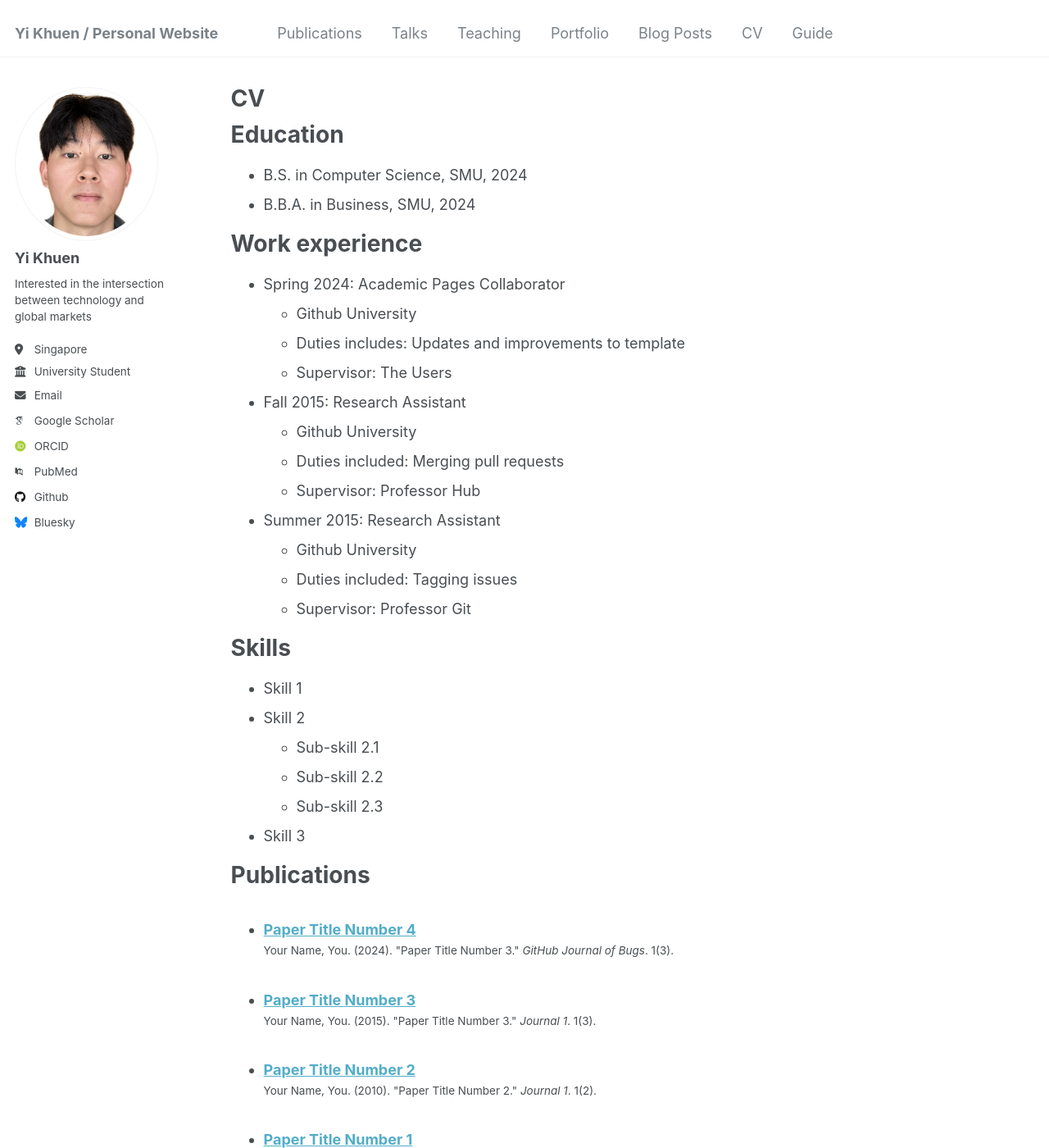
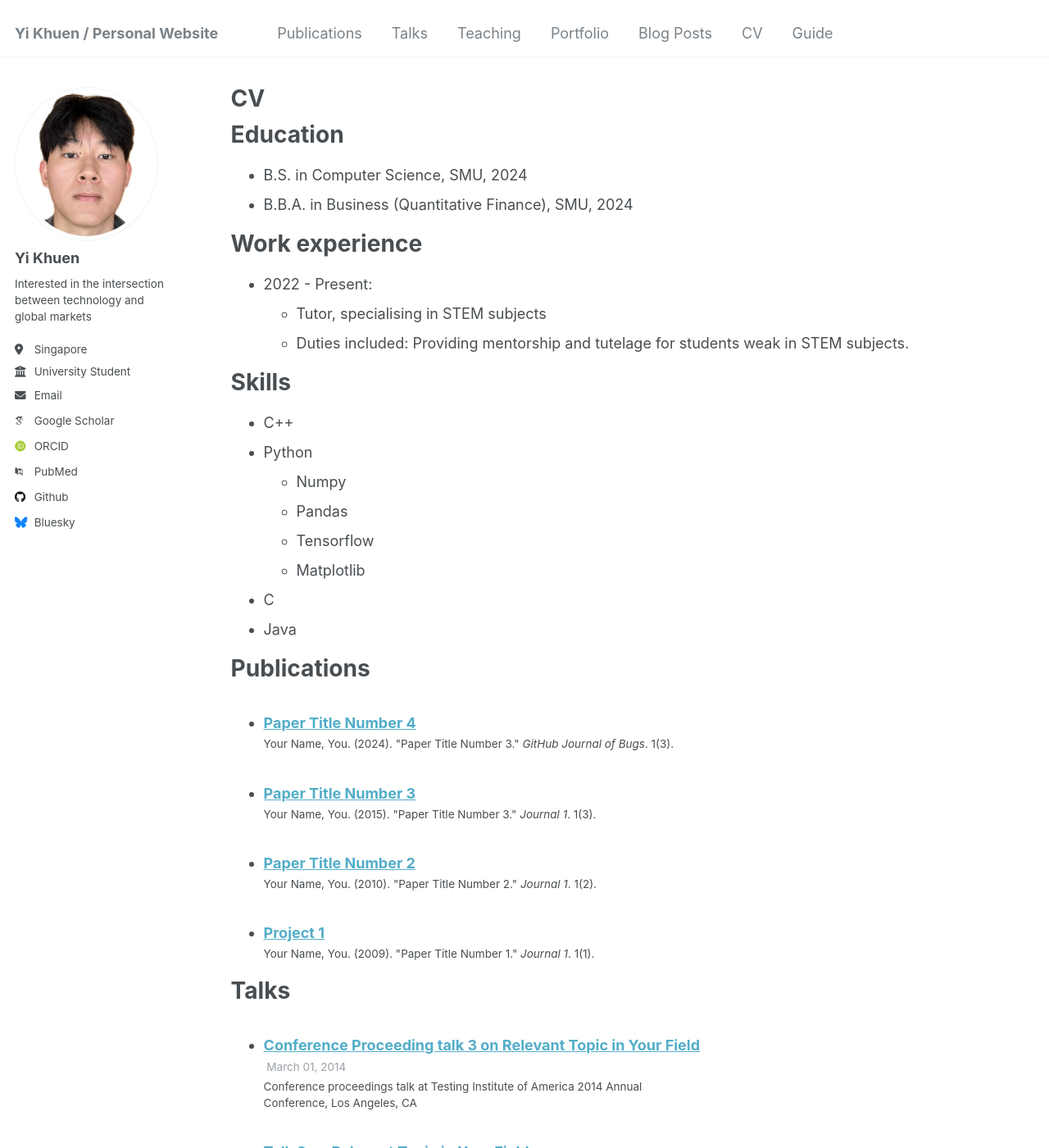
Before and after one commit to yikhuen/yikhuen.github.io, a Jekyll site: the page built from _pages/cv.md, in a window 1280 px wide and 1400 px high. Shown: the whole window at 82% size. Built offline with Jekyll 4.4.1, drawn with Linux system fonts in a browser that asks for light colours; some web fonts are replaced.

Commit message:
Made changes to the CV section

```diff
--- a/_pages/cv.md
+++ b/_pages/cv.md
@@ -12,33 +12,25 @@ redirect_from:
 Education
 ======
 * B.S. in Computer Science, SMU, 2024
-* B.B.A. in Business, SMU, 2024
+* B.B.A. in Business (Quantitative Finance), SMU, 2024
 
 Work experience
 ======
-* Spring 2024: Academic Pages Collaborator
-  * Github University
-  * Duties includes: Updates and improvements to template
-  * Supervisor: The Users
 
-* Fall 2015: Research Assistant
-  * Github University
-  * Duties included: Merging pull requests
-  * Supervisor: Professor Hub
-
-* Summer 2015: Research Assistant
-  * Github University
-  * Duties included: Tagging issues
-  * Supervisor: Professor Git
+* 2022 - Present:
+  * Tutor, specialising in STEM subjects
+  * Duties included: Providing mentorship and tutelage for students weak in STEM subjects.
 
 Skills
 ======
-* Skill 1
-* Skill 2
-  * Sub-skill 2.1
-  * Sub-skill 2.2
-  * Sub-skill 2.3
-* Skill 3
+* C++
+* Python
+  * Numpy
+  * Pandas
+  * Tensorflow
+  * Matplotlib
+* C
+* Java
 
 Publications
 ======
```
Also changed, not shown: _publications/2009-10-01-paper-title-number-1.md (+2 -2 lines).
